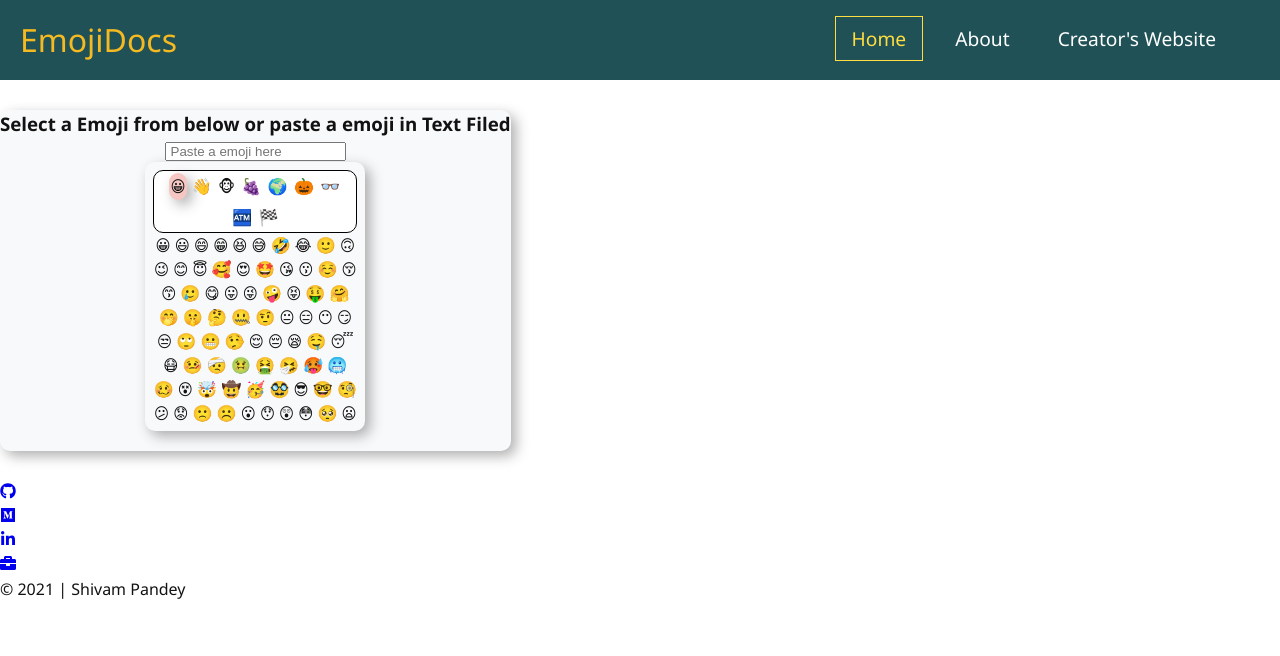
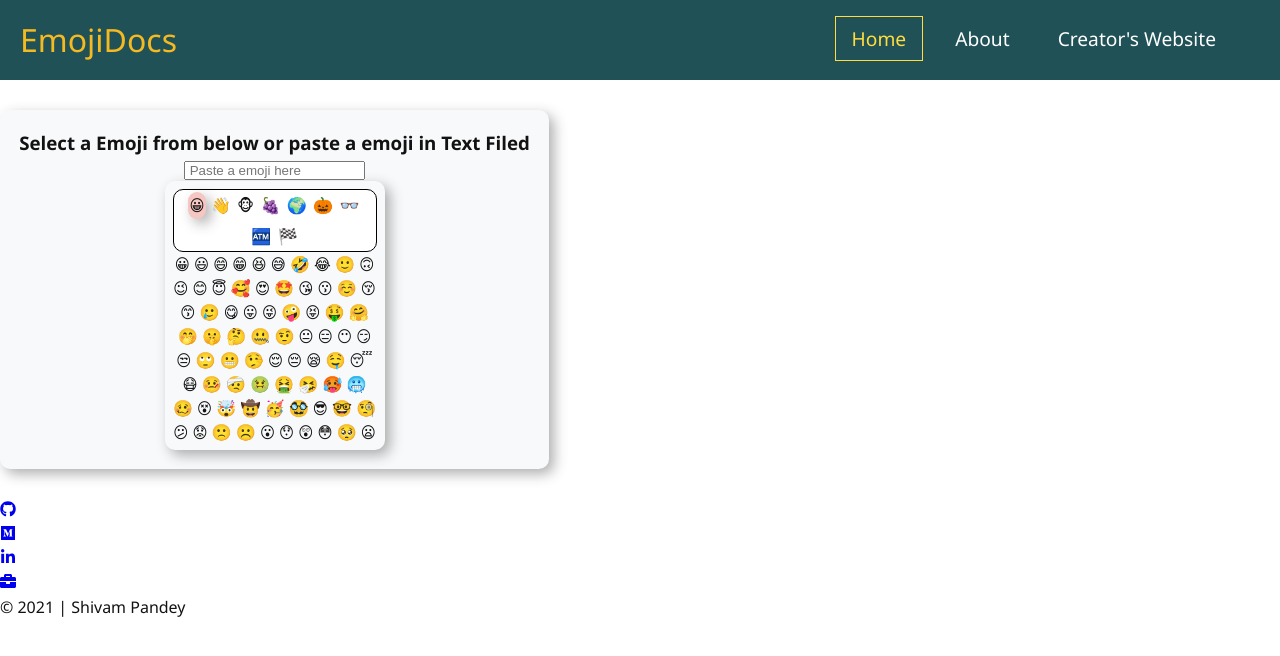
Before and after one commit to SJTGSHIVAM/know-your-emotion-mark-eight, a React (Create React App) app: page / in a window 1280 px wide. Shown: the top 656 px of the page. Built offline with nearby package versions, Linux system fonts and the light colour scheme.

Commit message:
style: padding fix on emojiTray component

```diff
--- a/src/components/EmojiTray/EmojiTray.css
+++ b/src/components/EmojiTray/EmojiTray.css
@@ -6,7 +6,7 @@
   background-color: #f8f9fa;
   margin: 30px auto 30px auto;
   border-radius: 10px;
-  padding: 0 0 20px 0;
+  padding: 1.2rem;
   text-align: center;
   box-shadow: 5px 5px 13px 0px rgba(50, 50, 50, 0.39);
 }
```
